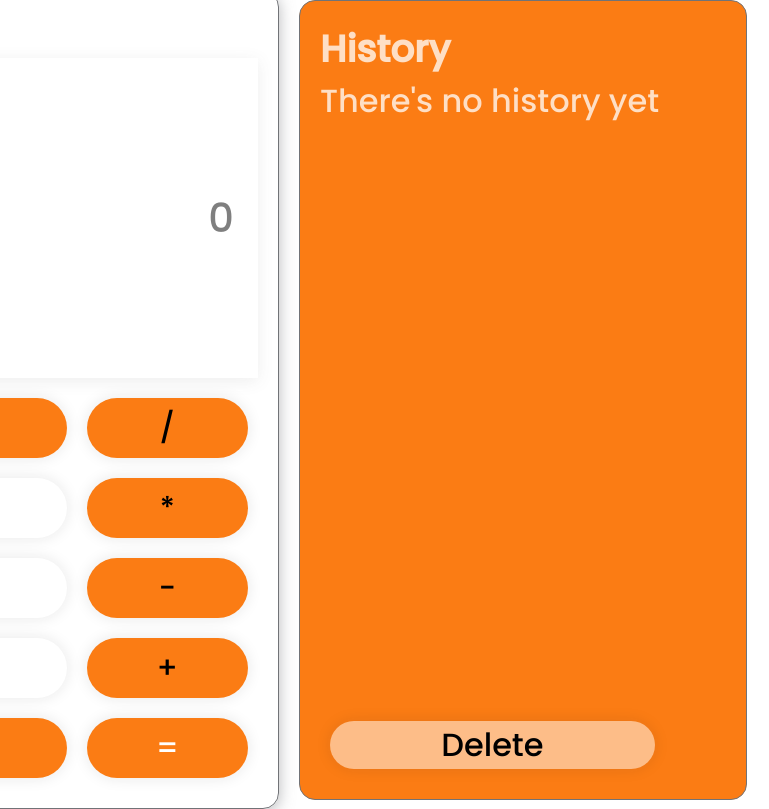
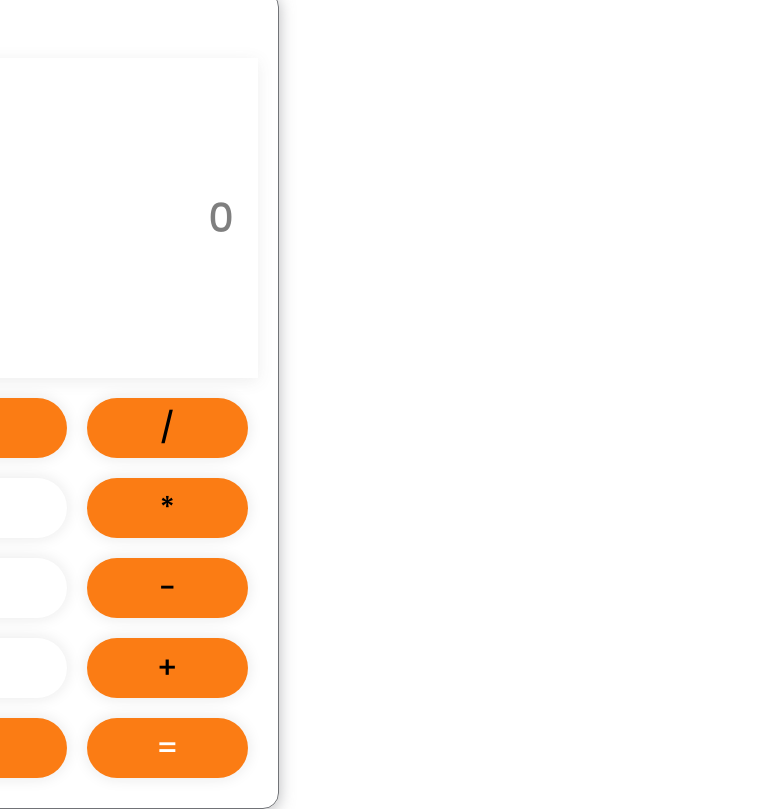
Before and after one commit to ShreyPatel-07/Calculator_with_History, a plain HTML site: page index.html in a window 1280 px wide. Shown: the full height of the page, 511-1280 px from the left. Drawn offline with Linux system fonts and the light colour scheme.

Commit message:
Update index.html

```diff
--- a/index.html
+++ b/index.html
@@ -46,7 +46,7 @@
         <button class="button equalBtn">=</button>
       </div>
     </div>
-    <div class="history-container">
+    <div class="history-container fadeOut">
       <h3>History</h3>
       <ul id="history"></ul>
       <button id="clearHistory">Delete</button>
```
